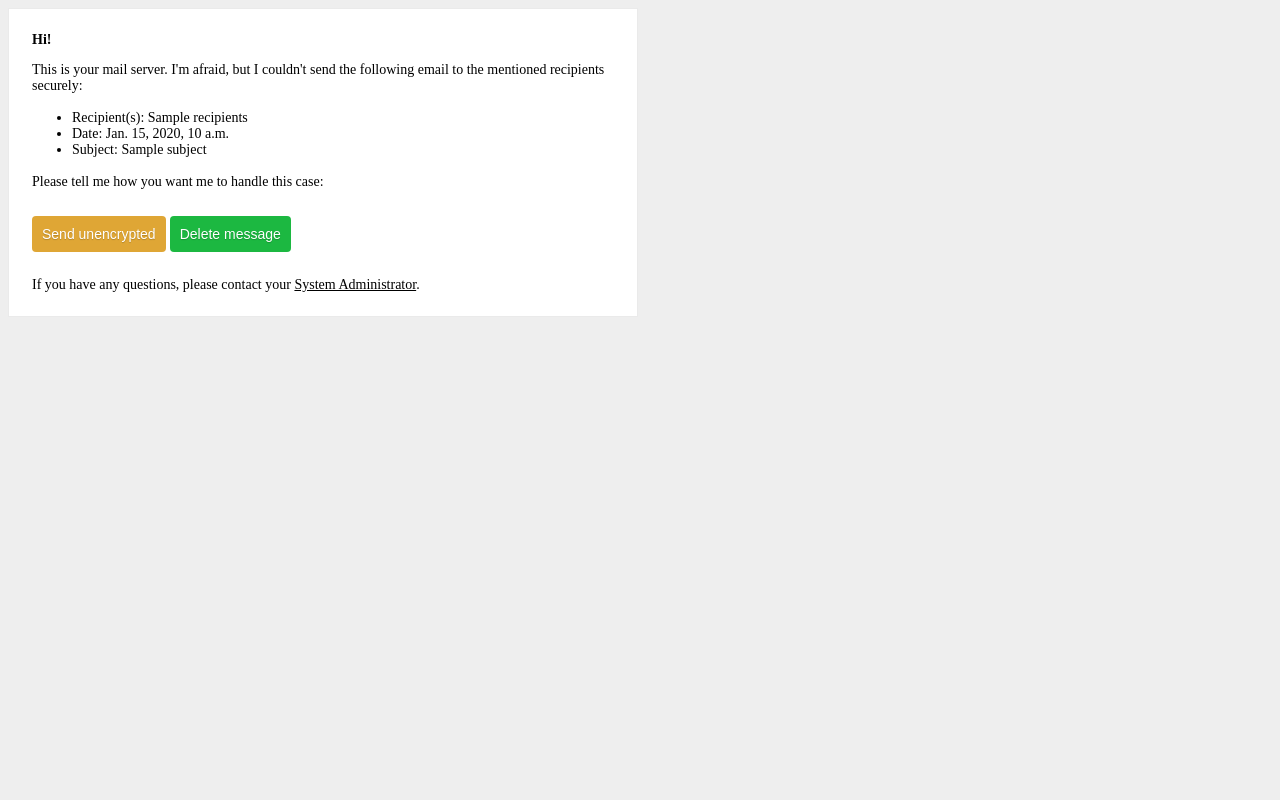
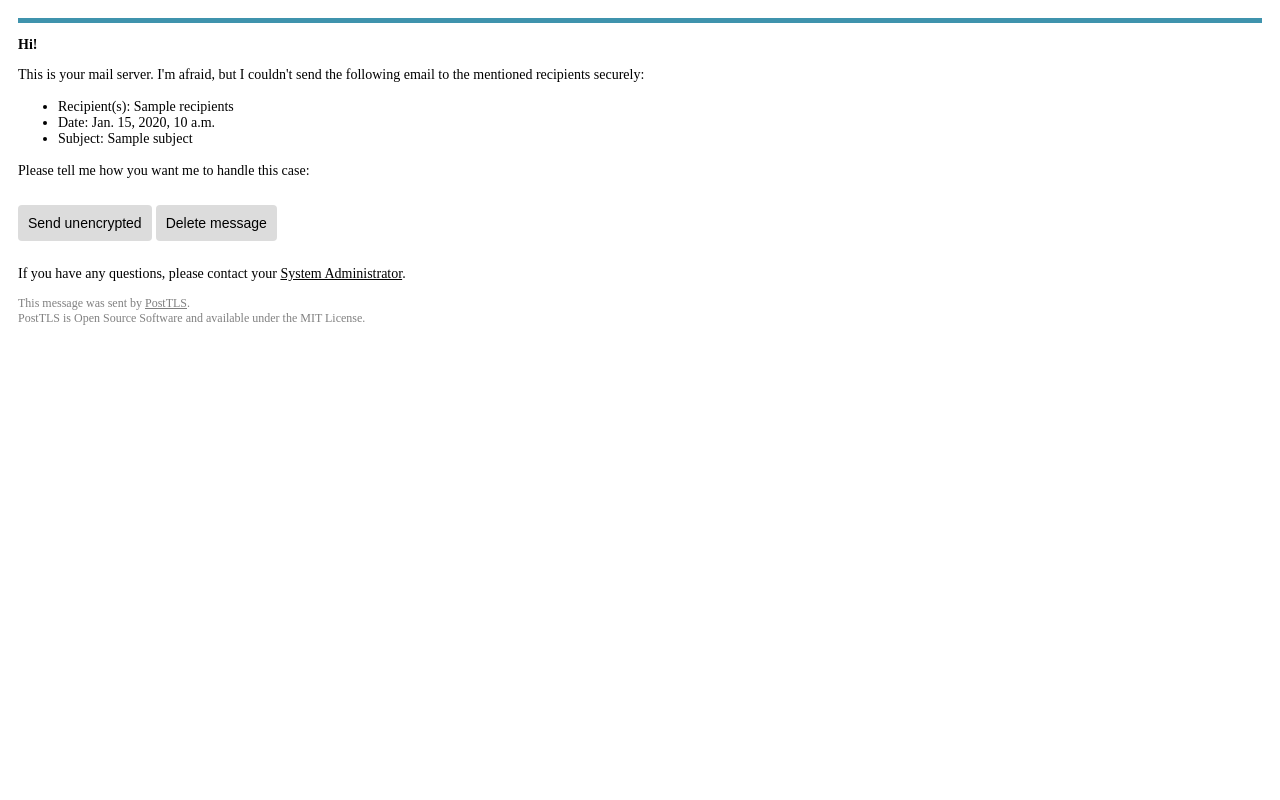
Before and after one commit to suenkler/PostTLS, a Django app: template posttls/core/templates/core/mail_template.html in a window 1280 px wide. Run offline with Django 3.2, Linux system fonts and the light colour scheme; the template is opened without the code that fills it: most values are stand-ins (such as "Sample title", 1, 10 or a date in 2020).

Commit message:
prettified notification mail

```diff
--- a/posttls/core/templates/core/mail_template.html
+++ b/posttls/core/templates/core/mail_template.html
@@ -1,10 +1,12 @@
 <html>
-<body style="background: #eeeeee;">
+<body>
+<div id="mail_body" style="padding: 10px;">
 
-<table style="width: 100%; max-width: 630px; background: white; border: 1px solid #eaeaea; padding: 20px;">
-    <tr>
-        <td>
+<!-- Header -->
+<div id="header" style="margin: 0; padding: 0; background: #3f93ad; height: 5px;"></div>
+
     <p style="font-size: 14px; font-weight: bold;">Hi!</p>
+
     <p style="font-size: 14px;">This is your mail server. I'm afraid, but I couldn't send the following email to the mentioned recipients securely:</p>
 
     <ul>
@@ -23,18 +25,22 @@
 
     <p>
         <a href='https://{{postfix_tls_host}}:8080/?queue_id={{queue_id}}&action=redirect' style='text-decoration: none;'>
-                        <button style="font-size: 14px; color: white; cursor: pointer; margin-left: 0px; margin-top: 10px; color: white; border: 0; border-radius: 4px; text-shadow: 0 1px 1px rgba(0, 0, 0, 0.2); background: rgb(223, 166, 53); padding: 10px;">Send unencrypted</button>
+       <button style="font-size: 14px; color: black; cursor: pointer; margin-left: 0px; margin-top: 10px; border: 0; border-radius: 4px; background: rgb(220, 220, 220); padding: 10px;">Send unencrypted</button>
        </a>
        <a href='https://{{postfix_tls_host}}:8080/?queue_id={{queue_id}}&action=delete' style='text-decoration: none;'>
-                        <button style="font-size: 14px; color: white; cursor: pointer; margin-left: 0px; margin-top: 10px; color: white; border: 0; border-radius: 4px; text-shadow: 0 1px 1px rgba(0, 0, 0, 0.2); background: rgb(28, 184, 65); padding: 10px;">Delete message</button>
+       <button style="font-size: 14px; color: black; cursor: pointer; margin-left: 0px; margin-top: 10px; border: 0; border-radius: 4px; background: rgb(220, 220, 220); padding: 10px;">Delete message</button>
        </a>
     </p>
     {% endif %}
 
     <p style='font-size: 14px; margin-top: 25px;'>If you have any questions, please contact your <a href="mailto:{{postfix_sysadmin_mail_address}}" style="color: black;">System Administrator</a>.</p>
-        </td>
-    </tr>
 
-</table>
+    <!-- Footer -->
+    <div id="footer" style="font-size: 12px; margin: 0; padding: 0; color: grey;">
+        This message was sent by <a href="https://posttls.com" style="color: grey;">PostTLS</a>.<br>
+        PostTLS is Open Source Software and available under the MIT License.
+    </div>
+
+</div>
 </body>
 </html>
```
Lines whose indentation alone changed are shown as unchanged.
